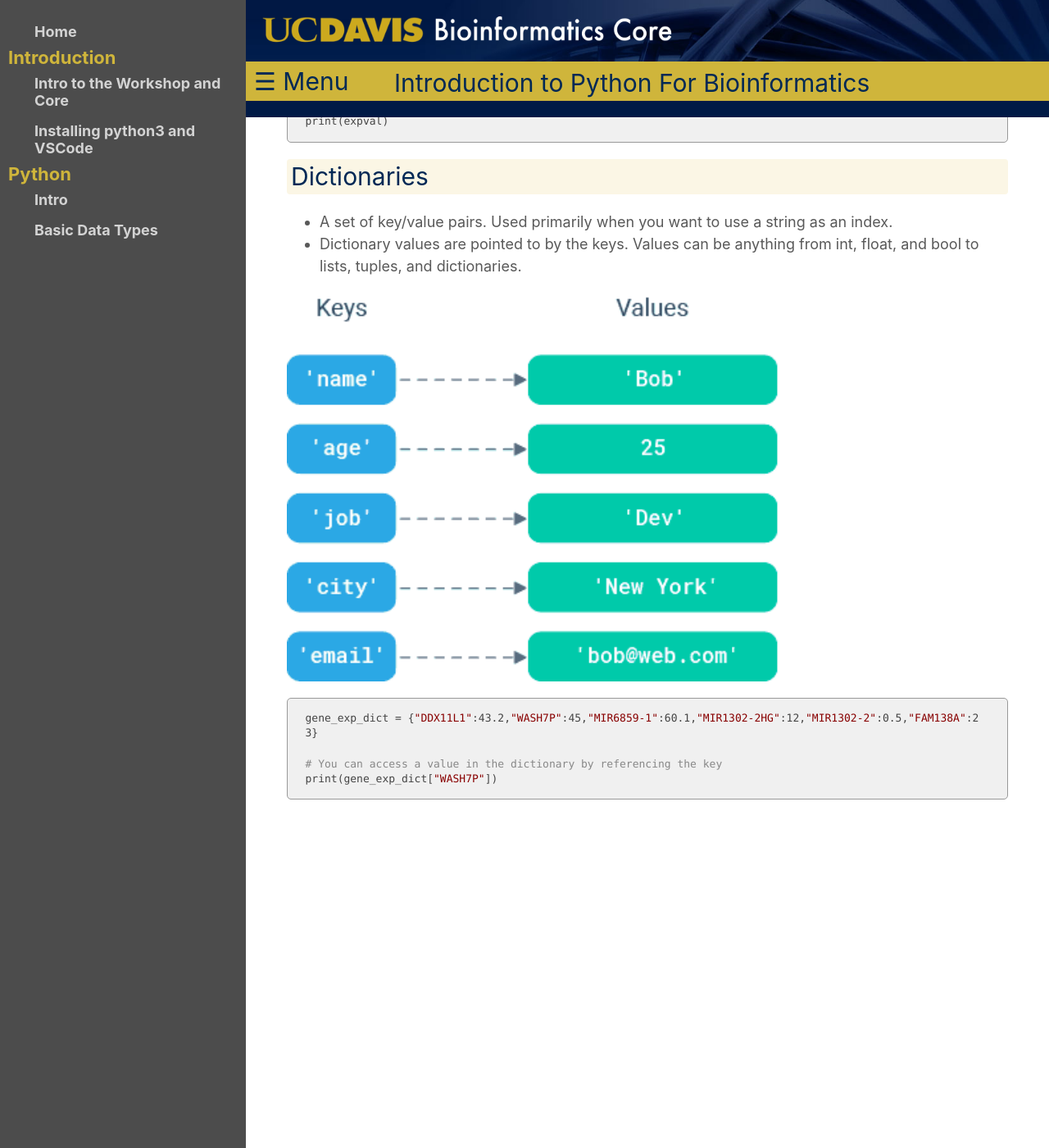
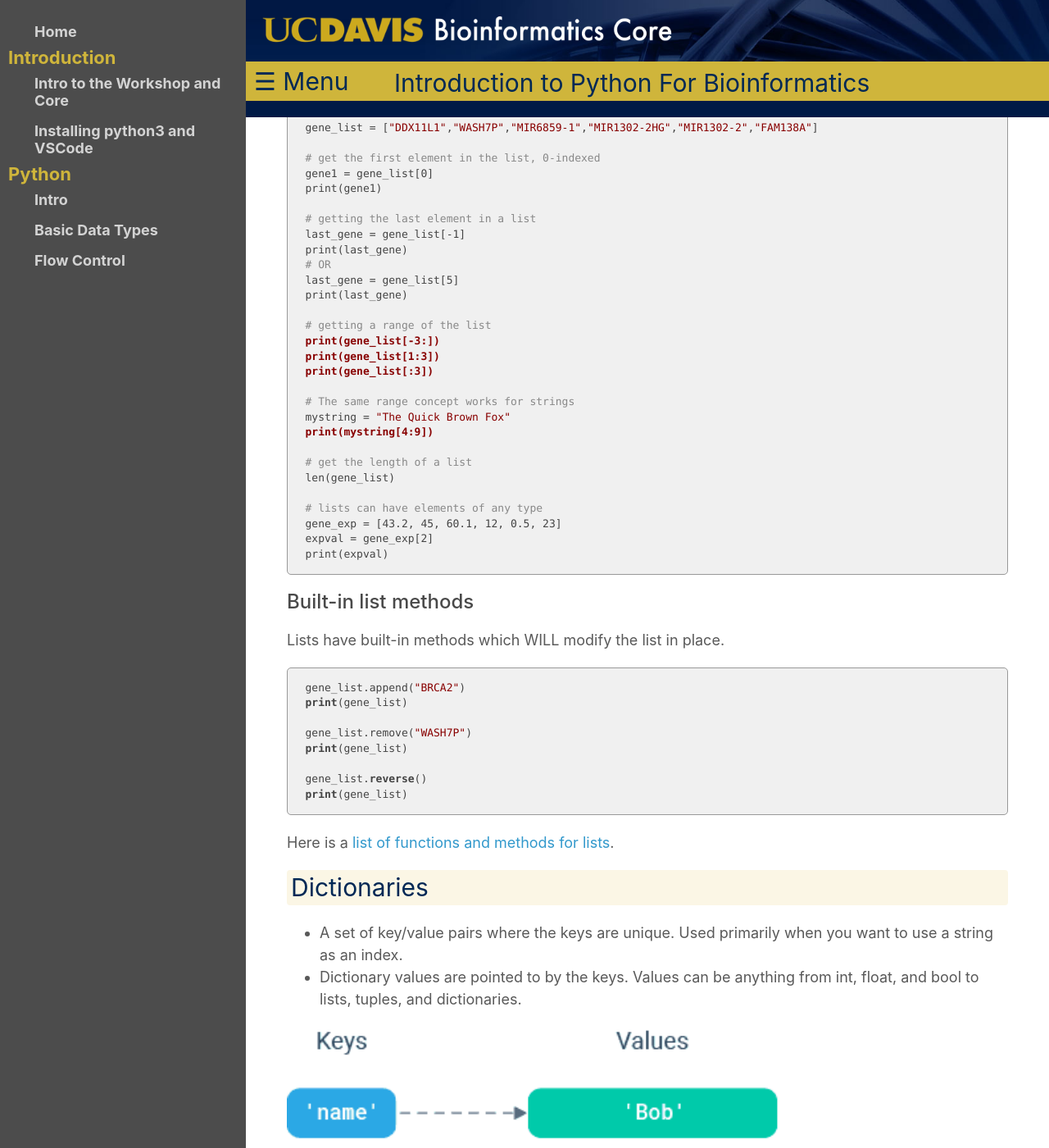
Before and after one commit to ucdavis-bioinformatics-training/2022-Feb-Introduction-To-Python-For-Bioinformatics, a Jekyll site: the page built from python/python2.md, in a window 1280 px wide and 1400 px high, scrolled down 4897 px. Shown: the whole window at 82% size. Built offline with Jekyll 4.4.1, drawn with Linux system fonts in a browser that asks for light colours; our own code applies the rules of GitHub Pages for plain Markdown files; some of the changed text lies outside the part shown.

Commit message:
adding more docs

````diff
--- a/_config.yml
+++ b/_config.yml
@@ -17,3 +17,5 @@
     url: python/python1
   - title: Basic Data Types
     url: python/python2
+  - title: Flow Control
+    url: python/python3
--- a/python/python2.md
+++ b/python/python2.md
@@ -18,6 +18,8 @@
 whole numbers, negative or positive
 
 ```
+print("Basic Data Types\n")
+
 gene_count = 7
 print(gene_count)
 ```
@@ -40,11 +42,25 @@
 print(hw)
 ```
 
+#### Built-in string methods
+
+Strings have a long list of built-in methods to return modified versions of the string. The methods do not modify the string, they return a new string.
+
+```
+tmpstr = "hello my name is Nik"
+
+allcaps = tmpstr.upper()
+print(allcaps)
+
+newstr = tmpstr.replace("Nik","Joe")
+print(newstr)
+```
+
+Here is a [list of the various methods](https://www.w3schools.com/python/python_ref_string.asp) you can use on strings.
+
 ### Booleans
 
-"In computer science, the Boolean data type is a data type that has one of two possible values (usually denoted true
-and false) which is intended to represent the two truth values of logic and Boolean algebra. It is named after George
-Boole, who first defined an algebraic system of logic in the mid 19th century." [-wikipedia](https://en.wikipedia.org/wiki/Boolean_data_type)
+"In computer science, the Boolean data type is a data type that has one of two possible values (usually denoted true and false) which is intended to represent the two truth values of logic and Boolean algebra. It is named after George Boole, who first defined an algebraic system of logic in the mid 19th century." [-wikipedia](https://en.wikipedia.org/wiki/Boolean_data_type)
 
 ```
 control = False
@@ -99,6 +115,8 @@
 <img src="figures/ed9e3c89.png" alt="if flow" width="600px"/>
 
 ```
+print("\nArithmatic\n")
+
 # This is a comment. Comments are lines that being with a hashtag symbol.
 # They are ignored by the python interpreter and are used to document your code.
 a = 21
@@ -144,6 +162,8 @@
 +  <img src="figures/93dd9342.png" alt="if flow" width="600px"/>
 
 ```
+print("\nLists\n")
+
 gene_list = ["DDX11L1","WASH7P","MIR6859-1","MIR1302-2HG","MIR1302-2","FAM138A"]
 
 # get the first element in the list, 0-indexed
@@ -158,9 +178,13 @@
 print(last_gene)
 
 # getting a range of the list
-gene_list[-3:]
-gene_list[1:3]
-gene_list[:3]
+print(gene_list[-3:])
+print(gene_list[1:3])
+print(gene_list[:3])
+
+# The same range concept works for strings
+mystring = "The Quick Brown Fox"
+print(mystring[4:9])
 
 # get the length of a list
 len(gene_list)
@@ -170,16 +194,50 @@
 expval = gene_exp[2]
 print(expval)
 ```
+### Built-in list methods
+
+Lists have built-in methods which WILL modify the list in place.
+
+```
+gene_list.append("BRCA2")
+print(gene_list)
+
+gene_list.remove("WASH7P")
+print(gene_list)
+
+gene_list.reverse()
+print(gene_list)
+```
+
+Here is a [list of functions and methods for lists](https://www.tutorialspoint.com/built-in-list-functions-and-methods-in-python).
 
 ## Dictionaries
-- A set of key/value pairs. Used primarily when you want to use a string as an index.
+- A set of key/value pairs where the keys are unique. Used primarily when you want to use a string as an index.
 - Dictionary values are pointed to by the keys. Values can be anything from int, float, and bool to lists, tuples, and dictionaries.
 
 <img src="figures/abda21dc.png" alt="dictionary" width="600px"/>
 
 ```
+print("\nDictionaries\n")
+
 gene_exp_dict = {"DDX11L1":43.2,"WASH7P":45,"MIR6859-1":60.1,"MIR1302-2HG":12,"MIR1302-2":0.5,"FAM138A":23}
 
 # You can access a value in the dictionary by referencing the key
 print(gene_exp_dict["WASH7P"])
+
+# You can overwrite a value
+gene_exp_dict["WASH7P"] = 39
+print(gene_exp_dict["WASH7P"])
+
+# You can add a new value
+gene_exp_dict["BRCA2"] = 100
+print(gene_exp_dict)
+
+# dict built-in methods
+
+# returns all the keys
+print(gene_exp_dict.keys())
+
+# returns all the values
+print(gene_exp_dict.values())
 ```
````
Also changed, not shown: python/python3.md (added, +56 -0 lines).
